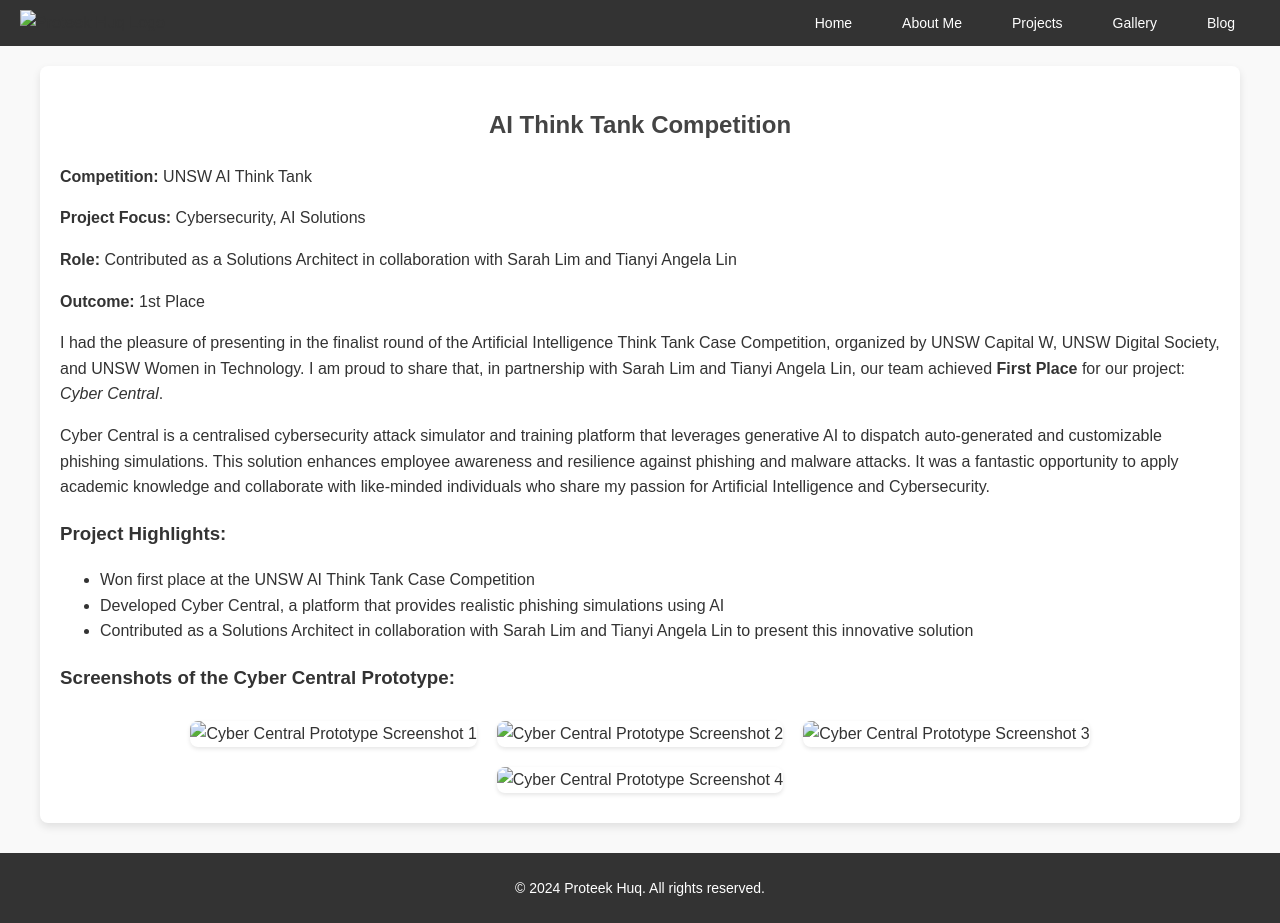
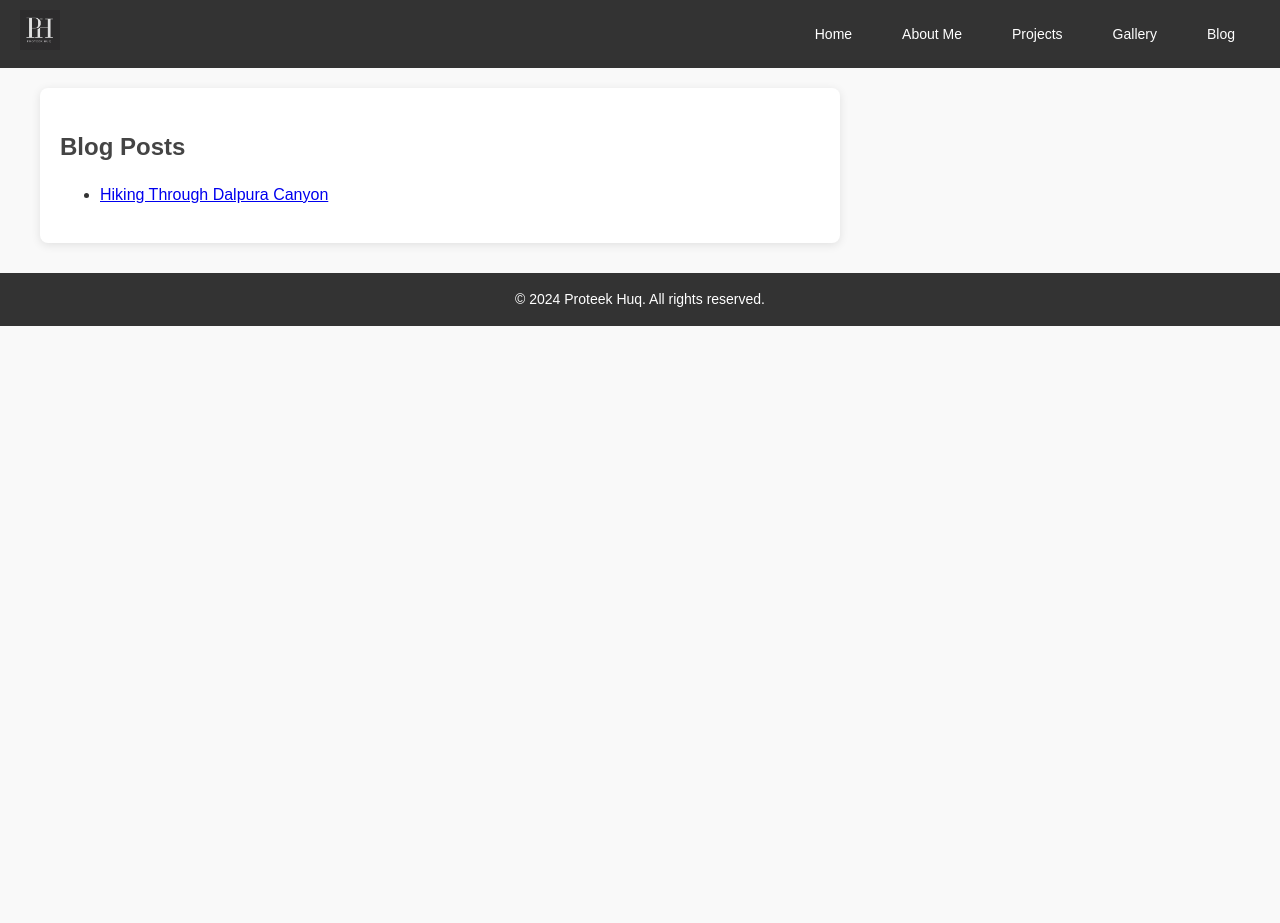
Before and after one commit to ProteekHuq/ProteekHuq, a plain HTML site: page blog.html in a window 1280 px wide. After the commit the page ends 800 px from the top, so only its background shows below. Drawn offline with Linux system fonts and the light colour scheme.

Commit message:
Update blog.html

```diff
--- a/blog.html
+++ b/blog.html
@@ -1,10 +1,11 @@
 <!DOCTYPE html>
 <html lang="en">
+
 <head>
     <meta charset="UTF-8">
     <meta name="viewport" content="width=device-width, initial-scale=1.0">
-    <title>AI Think Tank Competition</title>
-    <link rel="stylesheet" href="../css/style.css">
+    <title>Proteek Huq - Blog</title>
+    <link rel="stylesheet" href="css/style.css">
     <link rel="apple-touch-icon" sizes="180x180" href="images/apple-touch-icon.png">
     <link rel="icon" type="image/png" sizes="32x32" href="images/favicon-32x32.png">
     <link rel="icon" type="image/png" sizes="16x16" href="images/favicon-16x16.png">
@@ -60,51 +61,37 @@
             font-size: 14px; /* Smaller font size for better fit on mobile */
         }
 
-        /* Main content styling */
+        /* Main content styles */
         main {
-            margin: 20px auto; /* Add margin to main content */
-            max-width: 1200px; /* Center main content */
+            margin: 20px;
+            max-width: 800px; /* Restrict width for better readability */
+            padding: 0 20px; /* Padding to ensure content isn't against the edges */
         }
 
-        /* Article styling */
-        article {
-            margin-bottom: 30px; /* Add margin below each article */
-            padding: 20px; /* Add padding for inner spacing */
-            background-color: white; /* Optional: to enhance visibility */
-            border-radius: 8px; /* Optional: add rounded corners */
-            box-shadow: 0 4px 8px rgba(0, 0, 0, 0.1); /* Optional: add shadow */
+        section {
+            background-color: white;
+            padding: 20px;
+            border-radius: 8px;
+            box-shadow: 0 2px 10px rgba(0, 0, 0, 0.1);
         }
 
-        h1, h2 {
-            color: #444;
-            text-align: center;
+        h2 {
+            text-align: left; /* Align heading to the left */
+            font-size: 24px;
+            margin-bottom: 10px;
         }
 
-        /* Gallery styles */
-        .gallery-container {
-            display: flex;
-            flex-wrap: wrap; /* Allows images to wrap */
-            justify-content: center; /* Center images */
+        p {
+            line-height: 1.6;
+            margin: 5px 0;
         }
 
-        .gallery-item {
-            margin: 10px; /* Space between images */
-        }
-
-        .gallery-item img {
-            max-width: 100%; /* Responsive image */
-            height: auto; /* Maintain aspect ratio */
-            border-radius: 8px; /* Optional: add rounded corners */
-            box-shadow: 0 2px 4px rgba(0, 0, 0, 0.1); /* Optional: add shadow */
-        }
-
-        /* Footer styling */
+        /* Footer styles */
         footer {
             text-align: center;
             padding: 10px;
             background-color: #333;
             color: white;
-            margin-top: 20px; /* Add margin above the footer */
         }
 
         /* Mobile responsiveness */
@@ -132,74 +119,39 @@
         }
     </style>
 </head>
+
 <body>
-
     <header>
         <div class="header-container">
             <div class="logo">
-                <img src="logo.png" alt="Proteek Huq Logo">
+                <a href="index.html"><img src="images/logo.png" alt="Proteek Huq Logo"></a> <!-- Logo links to index -->
             </div>
             <nav>
                 <ul>
-                    <li><a href="../index.html">Home</a></li>
-                    <li><a href="../about.html">About Me</a></li>
-                    <li><a href="../projects.html">Projects</a></li>
-                    <li><a href="../gallery.html">Gallery</a></li>
-                    <li><a href="../blog.html">Blog</a></li>
+                    <li><a href="index.html">Home</a></li>
+                    <li><a href="about.html">About Me</a></li>
+                    <li><a href="projects.html">Projects</a></li>
+                    <li><a href="gallery.html">Gallery</a></li>
+                    <li><a href="blog.html">Blog</a></li>
                 </ul>
             </nav>
         </div>
     </header>
 
+
+
     <main>
-        <article>
-            <h2>AI Think Tank Competition</h2>
-            <p><strong>Competition:</strong> UNSW AI Think Tank</p>
-            <p><strong>Project Focus:</strong> Cybersecurity, AI Solutions</p>
-            <p><strong>Role:</strong> Contributed as a Solutions Architect in collaboration with Sarah Lim and Tianyi Angela Lin</p>
-            <p><strong>Outcome:</strong> 1st Place</p>
-            <p>
-                I had the pleasure of presenting in the finalist round of the Artificial Intelligence Think Tank Case Competition,
-                organized by UNSW Capital W, UNSW Digital Society, and UNSW Women in Technology.
-                I am proud to share that, in partnership with Sarah Lim and Tianyi Angela Lin, our team achieved
-                <strong>First Place</strong> for our project: <em>Cyber Central</em>.
-            </p>
-            <p>
-                Cyber Central is a centralised cybersecurity attack simulator and training platform that leverages generative AI
-                to dispatch auto-generated and customizable phishing simulations. This solution enhances employee awareness and
-                resilience against phishing and malware attacks.
-                It was a fantastic opportunity to apply academic knowledge and collaborate with like-minded individuals who share
-                my passion for Artificial Intelligence and Cybersecurity.
-            </p>
-
-            <h3>Project Highlights:</h3>
+        <section id="blogposts">
+            <h2>Blog Posts</h2>
             <ul>
-                <li>Won first place at the UNSW AI Think Tank Case Competition</li>
-                <li>Developed Cyber Central, a platform that provides realistic phishing simulations using AI</li>
-                <li>Contributed as a Solutions Architect in collaboration with Sarah Lim and Tianyi Angela Lin to present this innovative solution</li>
+                <li><a href="blogposts/Hiking Through Dalpura Canyon.html">Hiking Through Dalpura Canyon</a></li>
             </ul>
-
-            <h3>Screenshots of the Cyber Central Prototype:</h3>
-            <div class="gallery-container">
-                <div class="gallery-item">
-                    <img src="prototype1.jpg" alt="Cyber Central Prototype Screenshot 1">
-                </div>
-                <div class="gallery-item">
-                    <img src="prototype2.jpg" alt="Cyber Central Prototype Screenshot 2">
-                </div>
-                <div class="gallery-item">
-                    <img src="prototype3.jpg" alt="Cyber Central Prototype Screenshot 3">
-                </div>
-                <div class="gallery-item">
-                    <img src="prototype4.jpg" alt="Cyber Central Prototype Screenshot 4">
-                </div>
-            </div>
-        </article>
+        </section>
     </main>
 
     <footer>
         <p>&copy; 2024 Proteek Huq. All rights reserved.</p>
     </footer>
+</body>
 
-</body>
 </html>
```
